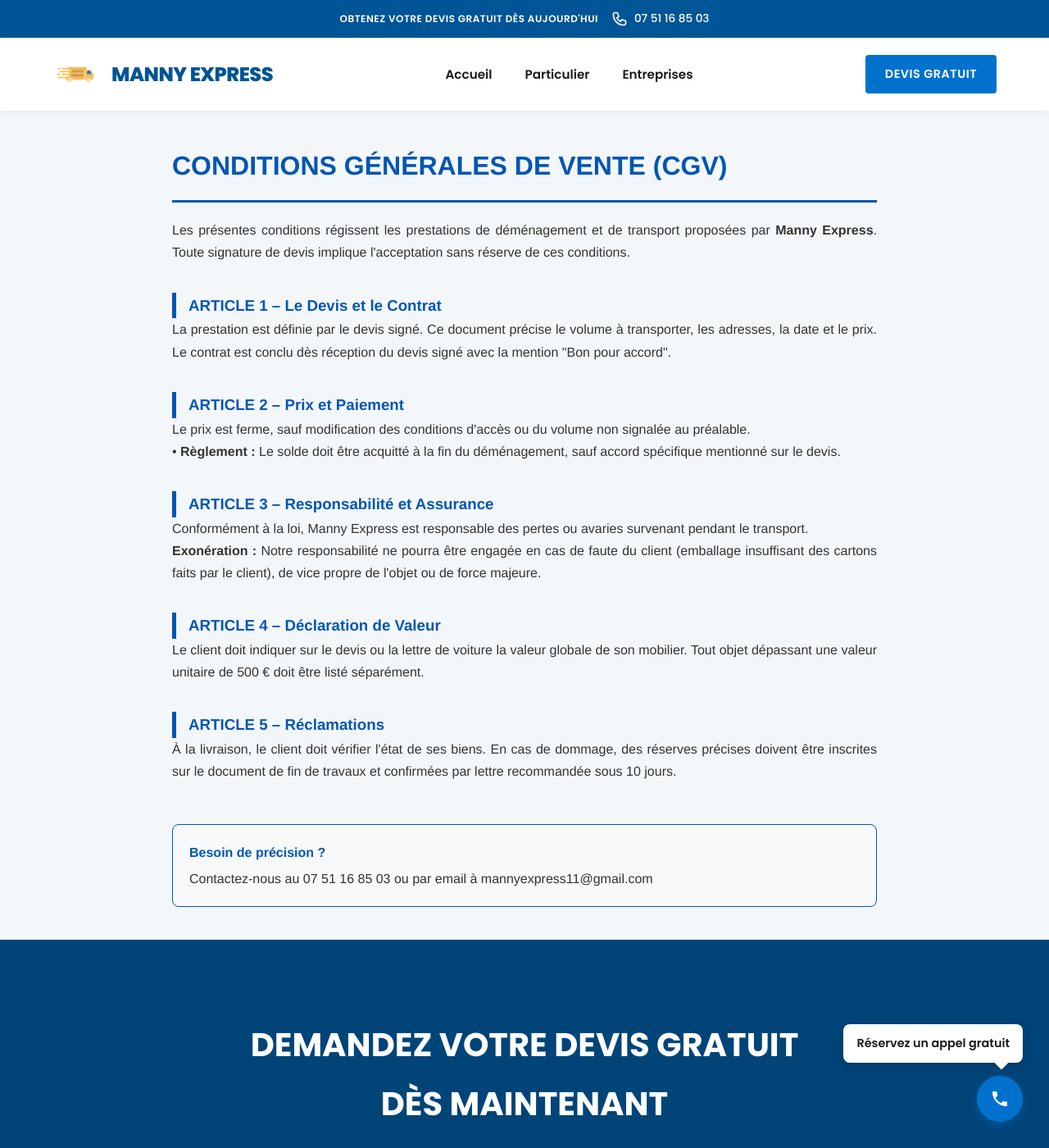
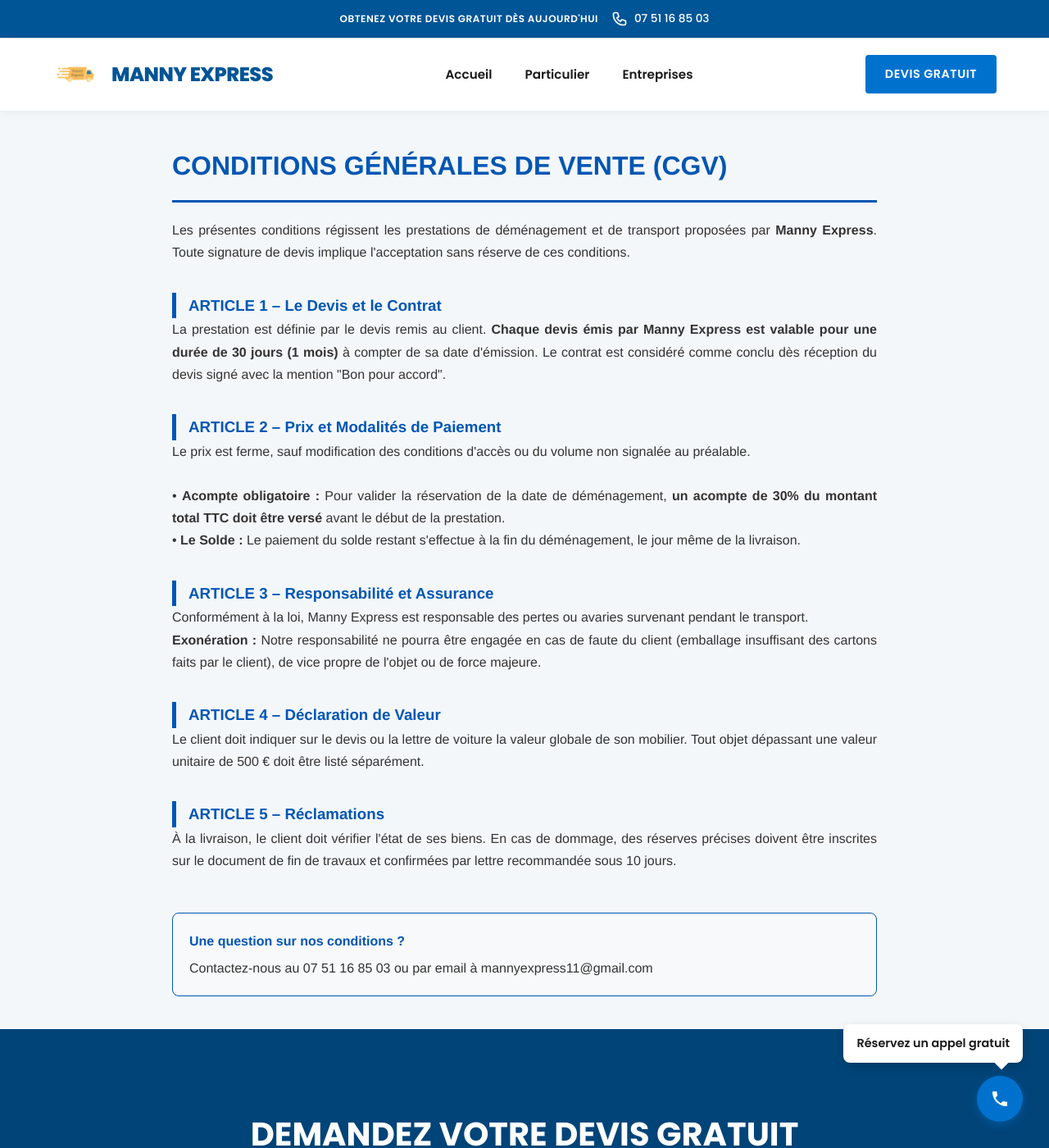
Before and after one commit to billoosijok/mannyexpress, a Jekyll site: the page built from cgv.md, in a window 1280 px wide and 1400 px high. Shown: the whole window at 82% size. Built offline with Jekyll 4.4.1, drawn with Linux system fonts in a browser that asks for light colours.

Commit message:
Update cgv.md

```diff
--- a/cgv.md
+++ b/cgv.md
@@ -10,11 +10,14 @@
 <p style="margin-top: 20px;">Les présentes conditions régissent les prestations de déménagement et de transport proposées par <strong>Manny Express</strong>. Toute signature de devis implique l'acceptation sans réserve de ces conditions.</p>
 
 <h3 style="color: #0056b3; margin-top: 35px; border-left: 5px solid #0056b3; padding-left: 15px;">ARTICLE 1 – Le Devis et le Contrat</h3>
-<p>La prestation est définie par le devis signé. Ce document précise le volume à transporter, les adresses, la date et le prix. Le contrat est conclu dès réception du devis signé avec la mention "Bon pour accord".</p>
+<p>La prestation est définie par le devis remis au client. <strong>Chaque devis émis par Manny Express est valable pour une durée de 30 jours (1 mois)</strong> à compter de sa date d'émission. Le contrat est considéré comme conclu dès réception du devis signé avec la mention "Bon pour accord".</p>
 
-<h3 style="color: #0056b3; margin-top: 35px; border-left: 5px solid #0056b3; padding-left: 15px;">ARTICLE 2 – Prix et Paiement</h3>
+<h3 style="color: #0056b3; margin-top: 35px; border-left: 5px solid #0056b3; padding-left: 15px;">ARTICLE 2 – Prix et Modalités de Paiement</h3>
 <p>Le prix est ferme, sauf modification des conditions d'accès ou du volume non signalée au préalable.
-<br>• <strong>Règlement :</strong> Le solde doit être acquitté à la fin du déménagement, sauf accord spécifique mentionné sur le devis.</p>
+<br><br>
+• <strong>Acompte obligatoire :</strong> Pour valider la réservation de la date de déménagement, <strong>un acompte de 30% du montant total TTC doit être versé</strong> avant le début de la prestation.
+<br>
+• <strong>Le Solde :</strong> Le paiement du solde restant s'effectue à la fin du déménagement, le jour même de la livraison.</p>
 
 <h3 style="color: #0056b3; margin-top: 35px; border-left: 5px solid #0056b3; padding-left: 15px;">ARTICLE 3 – Responsabilité et Assurance</h3>
 <p>Conformément à la loi, Manny Express est responsable des pertes ou avaries survenant pendant le transport.
@@ -27,7 +30,7 @@
 <p>À la livraison, le client doit vérifier l'état de ses biens. En cas de dommage, des réserves précises doivent être inscrites sur le document de fin de travaux et confirmées par lettre recommandée sous 10 jours.</p>
 
 <div style="margin-top: 50px; padding: 20px; background-color: #f8f9fa; border-radius: 8px; border: 1px solid #0056b3;">
-    <p style="margin: 0; font-weight: bold; color: #0056b3;">Besoin de précision ?</p>
+    <p style="margin: 0; font-weight: bold; color: #0056b3;">Une question sur nos conditions ?</p>
     <p style="margin: 5px 0 0 0;">Contactez-nous au 07 51 16 85 03 ou par email à mannyexpress11@gmail.com</p>
 </div>
 
```
